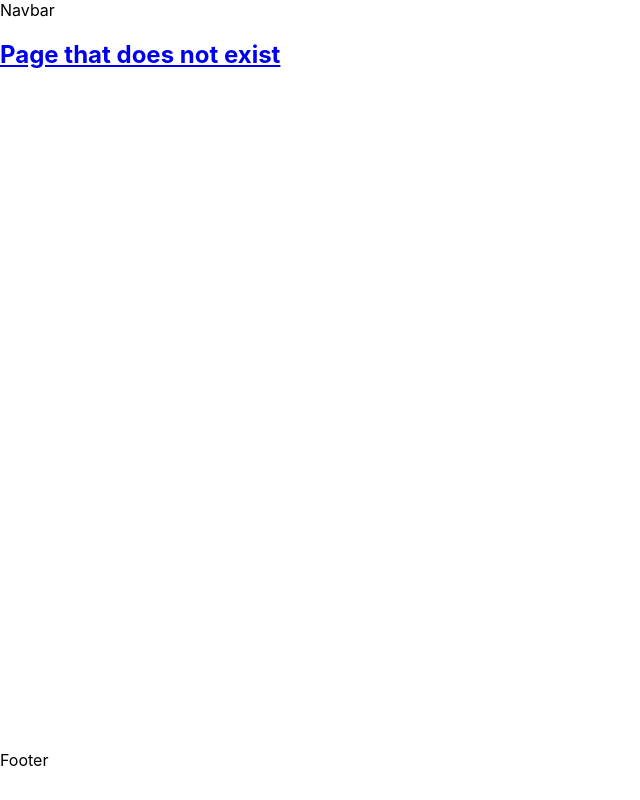
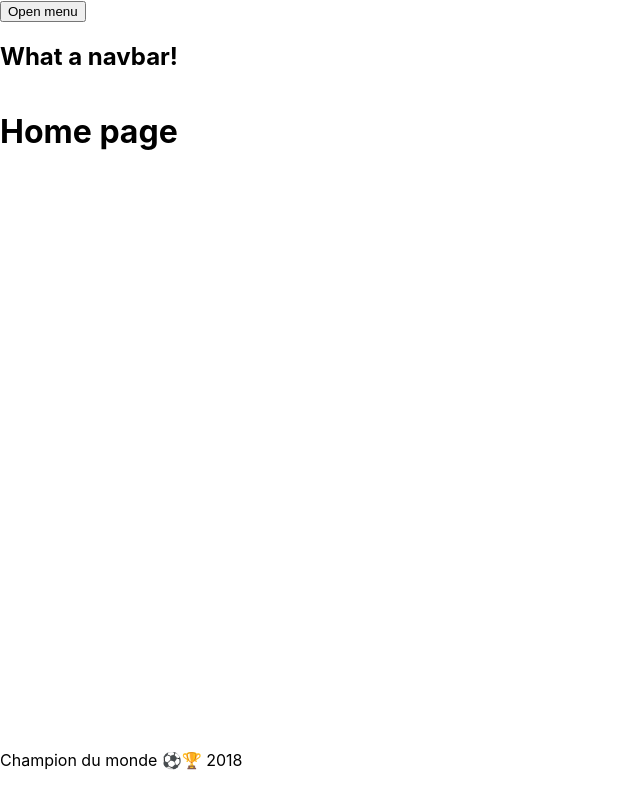
Before and after one commit to Fyvel/next-pwa-starter, a Next.js app: page / in a window 1280 px wide. Shown: the whole page, without its empty margins (0-640 px from the left). Built offline with nearby package versions, Linux system fonts and the light colour scheme.

Commit message:
🚧 [WIP] - Add raw Navbar and Footer component

```diff
--- /dev/null
+++ b/components/Footer/index.tsx
@@ -0,0 +1,6 @@
+export default function Footer() {
+	return (
+		<div>
+			<span>Champion du monde ⚽🏆 2018</span>
+		</div>)
+}
--- a/components/Layout/index.tsx
+++ b/components/Layout/index.tsx
@@ -1,12 +1,14 @@
 import { ReactNode } from "react"
+import Footer from "@/components/Footer"
+import Navbar from "@/components/Navbar"
 import styles from "./Layout.module.css"
 
 export default function Layout({ children }: { children: ReactNode }) {
 	return (
 		<div className={styles.layout}>
-			<header>Navbar</header>
+			<header><Navbar /></header>
 			<main>{children}</main>
-			<footer>Footer</footer>
+			<footer><Footer/></footer>
 		</div>
 	)
 }
--- /dev/null
+++ b/components/Navbar/components/Menu/index.tsx
@@ -0,0 +1,29 @@
+import Link from 'next/link'
+
+type MenuProps = {
+	open: boolean,
+	onClick: () => void
+}
+export default function Menu({ open, onClick }: MenuProps) {
+	return open
+		? (
+			<div onClick={onClick}>
+				<Link href="/">
+					<span>Home</span>
+				</Link>
+				<br />
+				<Link href="/does-not-exist">
+					<span>Inexisting page</span>
+				</Link >
+			</div>
+		)
+		: <></>
+}
+
+export function Burger({ open, onClick }: MenuProps) {
+	return (
+		<button onClick={onClick}>
+			{!open ? 'Open' : 'Close'} menu
+		</button>
+	)
+}
--- /dev/null
+++ b/components/Navbar/index.tsx
@@ -0,0 +1,16 @@
+import { useState } from "react";
+import Menu, { Burger } from "./components/Menu";
+
+export default function Navbar() {
+	const [isMenuOpen, setIsMenuOpen] = useState(false)
+
+	return (
+		<>
+			<nav>
+				<Burger open={isMenuOpen} onClick={() => setIsMenuOpen(!isMenuOpen)} />
+				<h1>What a navbar!</h1>
+			</nav>
+			<Menu open={isMenuOpen} onClick={() => setIsMenuOpen(false)} />
+		</>
+	)
+}
--- a/pages/home/index.tsx
+++ b/pages/home/index.tsx
@@ -3,11 +3,7 @@ import Link from 'next/link';
 export default function Home(){
 	return (
 		<div>
-			<Link href="/does-not-exist">
-				<a>
-					<h2>Page that does not exist</h2>
-				</a>
-			</Link>
+			<h1>Home page</h1>
 		</div>
 	);
 };
```
